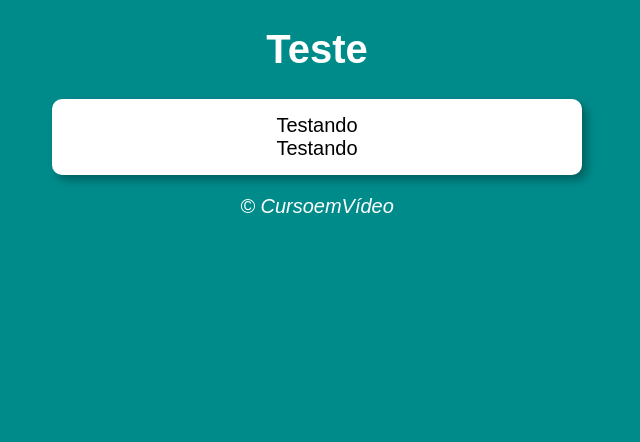
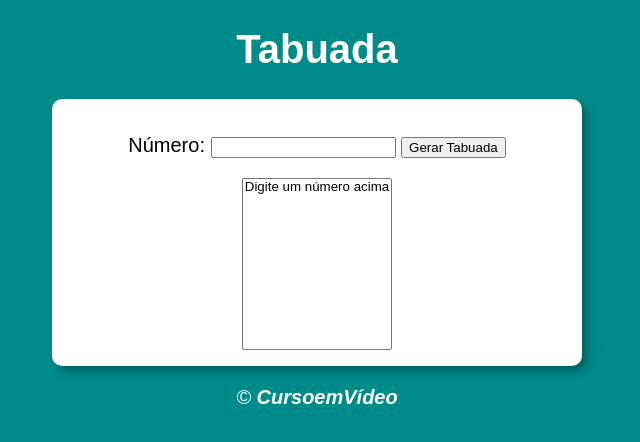
Before and after one commit to LukeGonzaga/JAVASCRIPT, a plain HTML site: page aula14ex/ex017/modelo.html in a window 1280 px wide. Shown: the whole page, without its empty margins (323-963 px from the left). Drawn offline with Linux system fonts and the light colour scheme.

Commit message:
ex017 projeto tabuada

```diff
--- a/aula14ex/ex017/modelo.html
+++ b/aula14ex/ex017/modelo.html
@@ -4,31 +4,33 @@
     <meta charset="UTF-8">
     <meta http-equiv="X-UA-Compatible" content="IE=edge">
     <meta name="viewport" content="width=device-width, initial-scale=1.0">
-    <title>Modelo de Exercício</title>
+    <title>Tabuada</title>
     <link rel="stylesheet" href="style.css">
+    <script src="script.js"></script>
 </head>
 
 <body>
     <header>
-        <h1>Teste</h1>
+        <h1>Tabuada</h1>
     </header>
     <section>
 
         <div>
-            Testando
+            <p>Número: <input type="number" name="num" id="txtn"> <input type="button" value="Gerar Tabuada" onclick="tabuada()"></p>
 
         </div>
 
         <div>
-            Testando
+           <select name="tabuada" id="seltab" size="10">
+            <option value="">Digite um número acima</option>
 
-
+           </select>
         </div>
 
     </section>
     <footer>
-        <p>&copy; CursoemVídeo</p>
+        <p>&copy; <a href="https://cursoemvideo.com" target="_blank">CursoemVídeo</a></p>
     </footer>
-    <script src="script.js"></script>
+
 </body>
 </html>
--- a/aula14ex/ex017/script.js
+++ b/aula14ex/ex017/script.js
@@ -1 +1,20 @@
-alert(Olá)
+function tabuada(){
+    let num = document.getElementById('txtn')
+    let tab = document.getElementById('seltab')
+    if (num.value.length == 0){
+        alert('Por favor, digite um número!')
+
+    }else{
+        let n = Number(num.value)
+        let c = 1
+        tab.innerHTML= ''
+        while(c  <= 10){
+            let item= document.createElement('option')
+            item.text = `${n} x ${c} = ${n*c}`
+            item.value = `tab${c}`
+            tab.appendChild(item)
+            c++
+        }
+    }
+
+}
--- a/aula14ex/ex017/style.css
+++ b/aula14ex/ex017/style.css
@@ -18,8 +18,18 @@ section{
     margin: auto;
     box-shadow: 5px 5px 10px rgba(0, 0, 0, 0.315);
 
+
 }
 footer{
     color: white;
     font-style: italic;
 }
+footer a{
+    text-decoration: none;
+    color: white;
+    font-weight: bold;
+
+}
+footer a:hover{
+    color: blue;
+}
```
